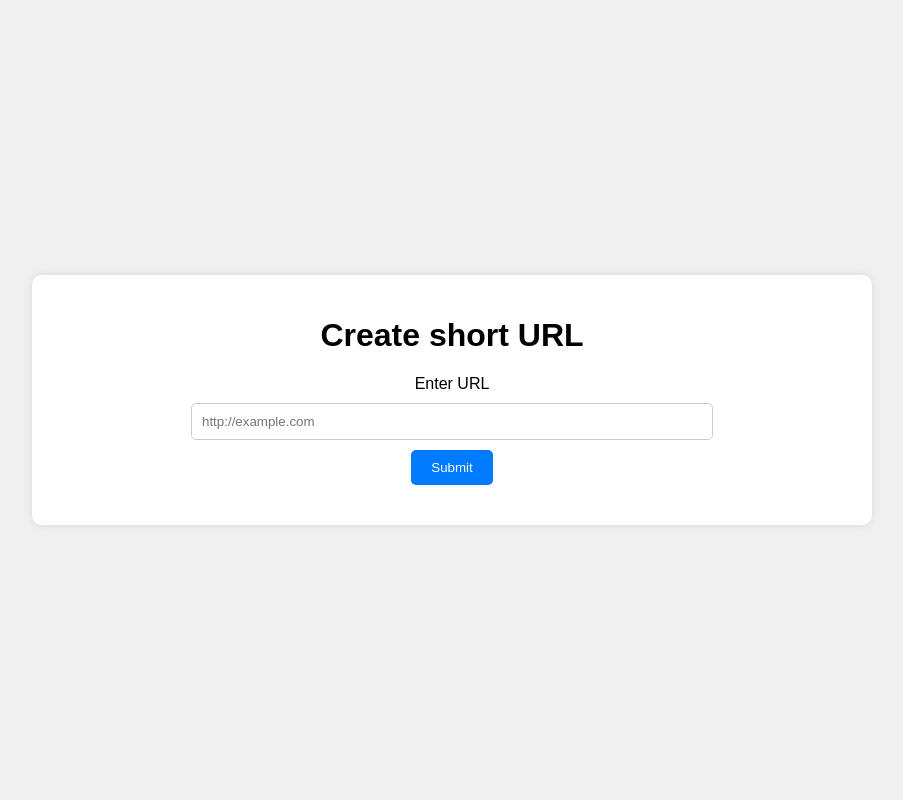
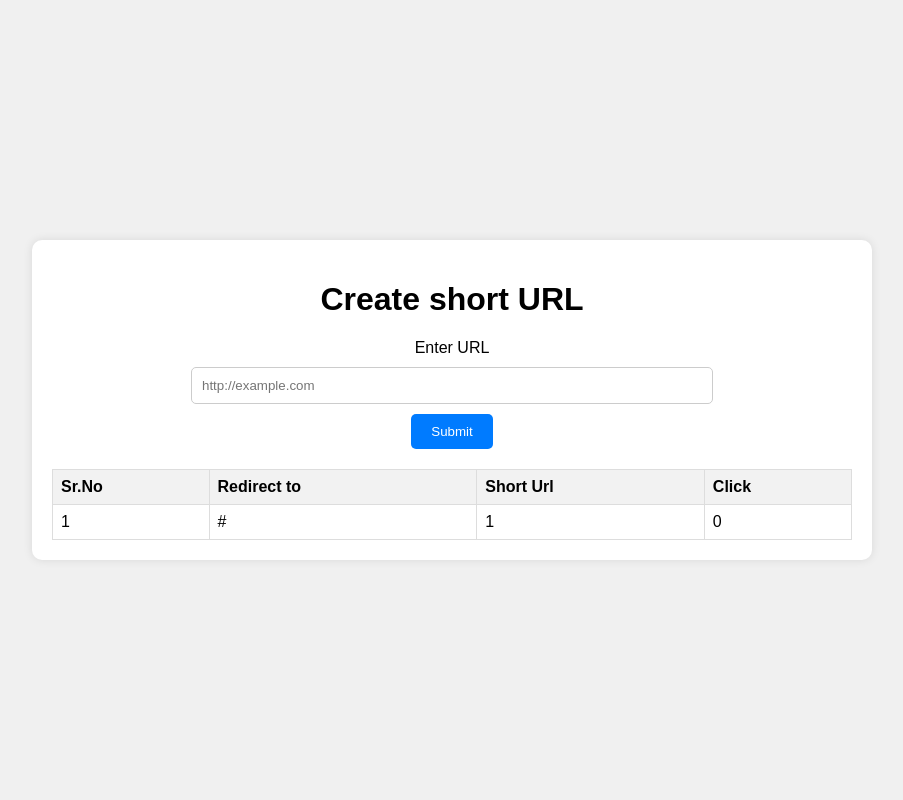
Before and after one commit to amarphule/NodeJS-ExpressJS-mongoDB, a Node server app: page / in a window 1280 px wide. Shown: the whole page, without its empty margins (188-1091 px from the left). Run offline with Node 20, Linux system fonts and the light colour scheme; tables that the repository leaves empty hold one stand-in row (values such as "Sample post"); some libraries are stand-ins or nearby versions.

Commit message:
show table on page

```diff
--- a/project-04-ssr-ejs/views/home.ejs
+++ b/project-04-ssr-ejs/views/home.ejs
@@ -11,7 +11,7 @@
       <div class="main">
         <h1>Create short URL</h1>
         <div class="url-form">
-          <form action="/url" method="post">
+          <form action="/" method="post">
             <label>Enter URL</label>
             <input type="text" placeholder="http://example.com" name="url" />
             <button type="submit">Submit</button>
@@ -23,6 +23,27 @@
             ><%=id%></span
           >
         </h3>
+        <% } %> <% if (locals.urls) { %>
+        <table class="url-table">
+          <thead>
+            <tr>
+              <th>Sr.No</th>
+              <th>Redirect to</th>
+              <th>Short Url</th>
+              <th>Click</th>
+            </tr>
+          </thead>
+          <tbody>
+            <% urls.forEach((url, i) => { %>
+            <tr>
+              <td><%= i+1 %></td>
+              <td><%= url.redirectUrl %></td>
+              <td><%= url.shortId %></td>
+              <td><%= url.visitHistory.length %></td>
+            </tr>
+            <% }) %>
+          </tbody>
+        </table>
         <% } %>
       </div>
     </div>
```
